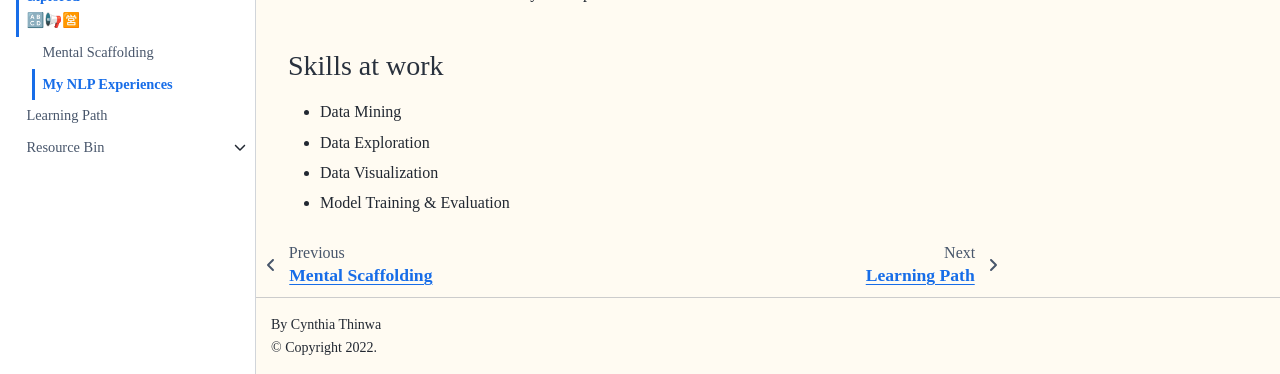
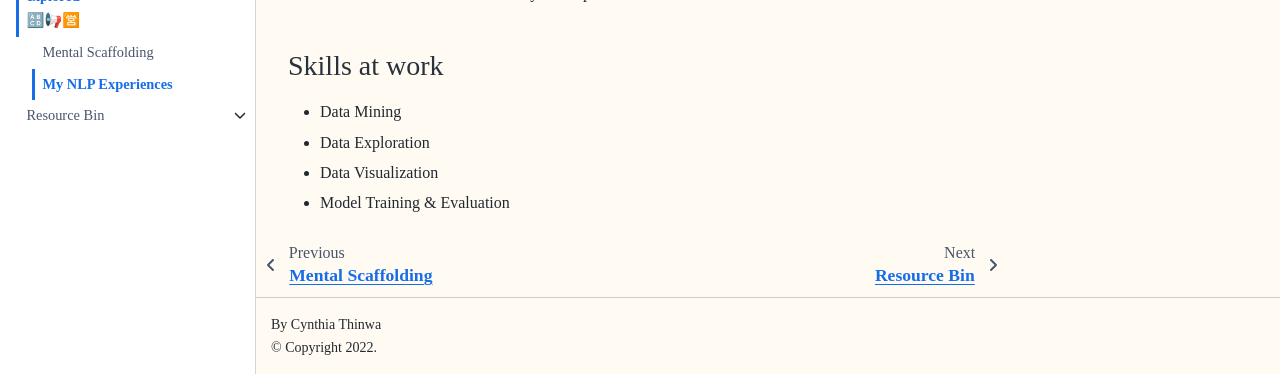
Before and after one commit to CeeThinwa/BTS-Continuous-Learning, a Jupyter Book: the page built from book/NLP_experiences.md, in a window 1280 px wide and 900 px high, scrolled down 5220 px. Shown: the part 525-899 px from the top of the window. Built offline with Jupyter Book 1.0.4 settings and Sphinx 7.4.7 and the Sphinx Book theme 1.1.4, drawn with Linux system fonts in a browser that asks for light colours.

Commit message:
hid learning_path.md

```diff
--- a/book/_toc.yml
+++ b/book/_toc.yml
@@ -13,7 +13,6 @@ chapters:
   sections:
     - file: mental_scaffolding
     - file: NLP_experiences
-- file: learning_path
 - file: resources
   sections:
     - file: code_along_resources
```
